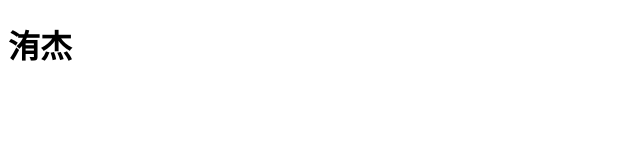
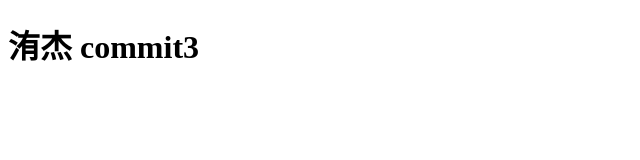
Before and after one commit to gonsakon/092501, a plain HTML site: page index.html in a window 1280 px wide. Shown: the whole page, without its empty margins (0-640 px from the left). Drawn offline with Linux system fonts and the light colour scheme.

Commit message:
update index.html
update

```diff
--- a/index.html
+++ b/index.html
@@ -6,6 +6,6 @@
   <title>Document</title>
 </head>
 <body>
-  <h1>洧杰</h1>
+  <h1>洧杰 commit3</h1>
 </body>
 </html>
```
